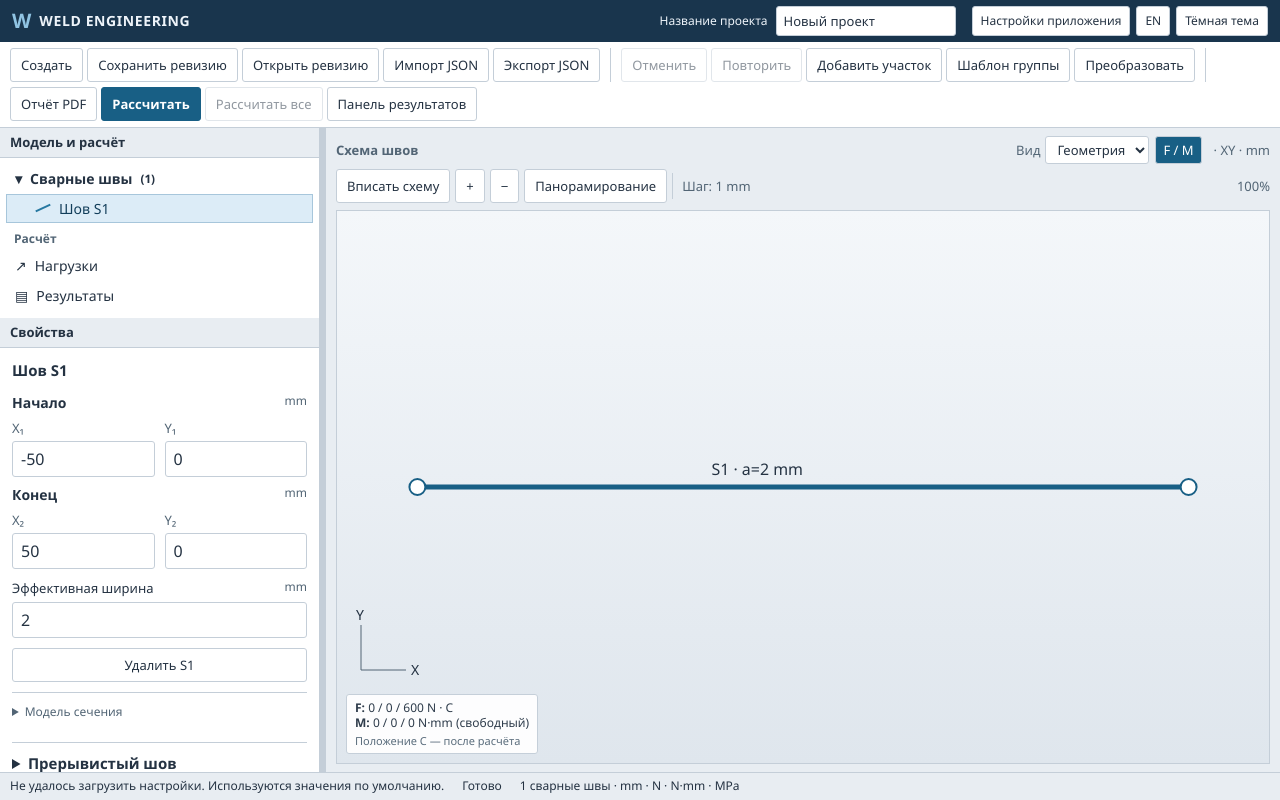
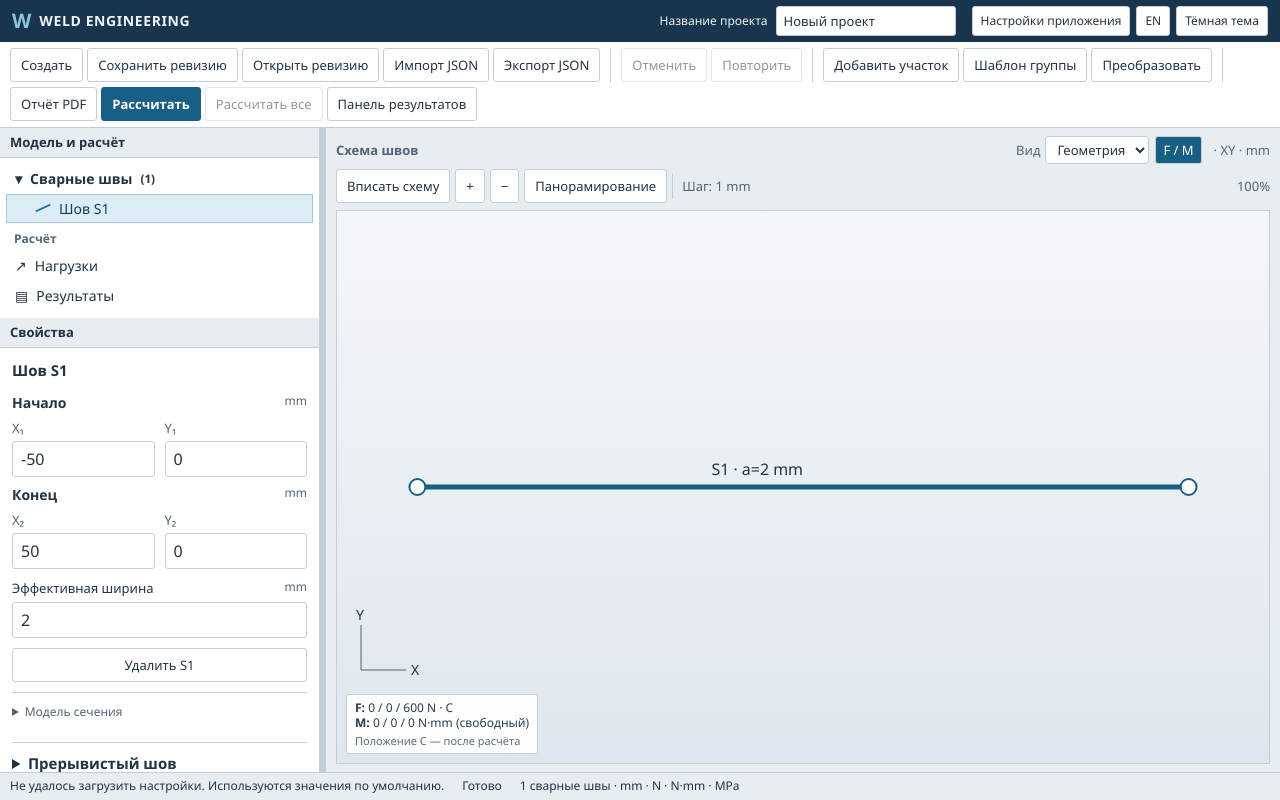
Before and after one commit to posmis/weld-engineering, a React (Vite) app in the folder apps/desktop/: page / in a window 1280 px wide. Built offline with nearby package versions, Linux system fonts and the light colour scheme.

Commit message:
Keep geometry and calculation tools in two compact toolbar rows

```diff
--- a/apps/desktop/src/App.tsx
+++ b/apps/desktop/src/App.tsx
@@ -207,7 +207,8 @@ export function App() {
           <button onClick={() => run(saveCurrent)}>{t.save}</button><button onClick={() => run(async () => setRevisions(await backend.list()))}>{t.open}</button>
           <button onClick={() => inputFile.current?.click()}>{t.import}</button><button onClick={() => run(exportProject)}>{t.export}</button></div>
         <div className="tool-group"><button disabled={!history.current.canUndo || gestureActive} onClick={() => travel('undo')} title="Ctrl+Z">{t.undo}</button>
-          <button disabled={!history.current.canRedo || gestureActive} onClick={() => travel('redo')} title="Ctrl+Y / Ctrl+Shift+Z">{t.redo}</button><button disabled={project.input.segments.length >= 256 || gestureActive} onClick={addSegment}>{t.add}</button><button disabled={gestureActive} onClick={() => setTemplateOpen(true)}>{t.groupTemplate}</button><button disabled={gestureActive} onClick={() => setTransformOpen(true)}>{t.transformGroup}</button></div>
+          <button disabled={!history.current.canRedo || gestureActive} onClick={() => travel('redo')} title="Ctrl+Y / Ctrl+Shift+Z">{t.redo}</button></div>
+        <div className="tool-group"><button disabled={project.input.segments.length >= 256 || gestureActive} onClick={addSegment}>{t.add}</button><button disabled={gestureActive} onClick={() => setTemplateOpen(true)}>{t.groupTemplate}</button><button disabled={gestureActive} onClick={() => setTransformOpen(true)}>{t.transformGroup}</button></div>
         <div className="tool-group"><button onClick={() => run(exportPdf)}>{t.pdfReport}</button>
           <button className="primary" onClick={() => run(calculateCurrent)}>{busy ? t.busy : t.calculate}</button>
           <button disabled={!project.casebook} onClick={() => run(calculateAll)}>{t.calculateAll}</button>
```
Also changed, not shown: 2 other files (tests, documents, lock files or other folders).
